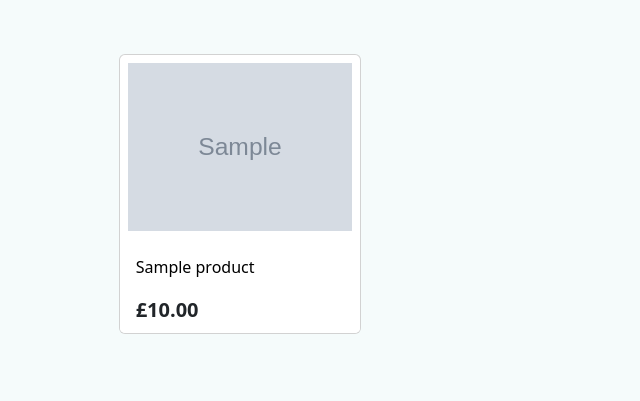
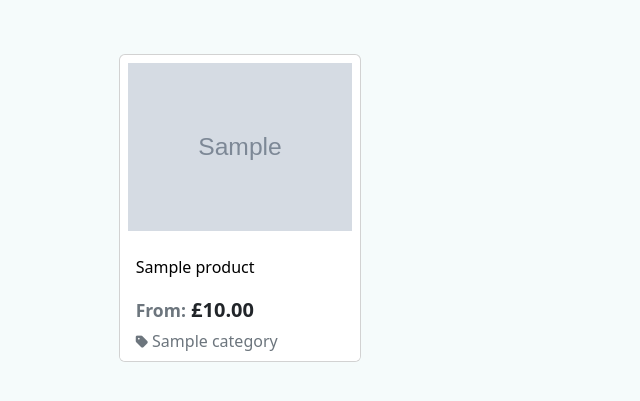
Before and after one commit to KlaudiaMatysiak/plushies, a Django app: page /shop/ in a window 1280 px wide. Shown: the part 267-668 px from the top of the page, without its empty margins (0-640 px from the left). Run offline with Django 3.2, Linux system fonts and the light colour scheme; tables that the repository leaves empty hold one stand-in row (values such as "Sample post"); grey boxes marked "Sample" are stand-in pictures.

Commit message:
Add display category on the product card

```diff
--- a/products/templates/products/shop.html
+++ b/products/templates/products/shop.html
@@ -24,7 +24,14 @@
                         <div class="card-footer bg-white pt-0 border-0 text-left">
                             <div class="row">
                                 <div class="col">
-                                    <p class="lead mb-0 text-left fw-bold"> £{{ product.price }}</p>
+                                    <p class="lead mb-0 text-left fw-bold"><small class="text-muted">From:</small> £{{ product.price }}</p>
+                                    {% if product.category %}
+                                    <p class="mt-1 mb-0">
+                                        <a class="text-muted text-decoration-none" href="{% url 'shop' %}?category={{ product.category.name }}">
+                                            <i class="fa-solid fa-tag small"></i> {{ product.category.friendly_name }}
+                                        </a>
+                                    </p>
+                                    {% endif %}
                                 </div>
                             </div>
                         </div>
```
